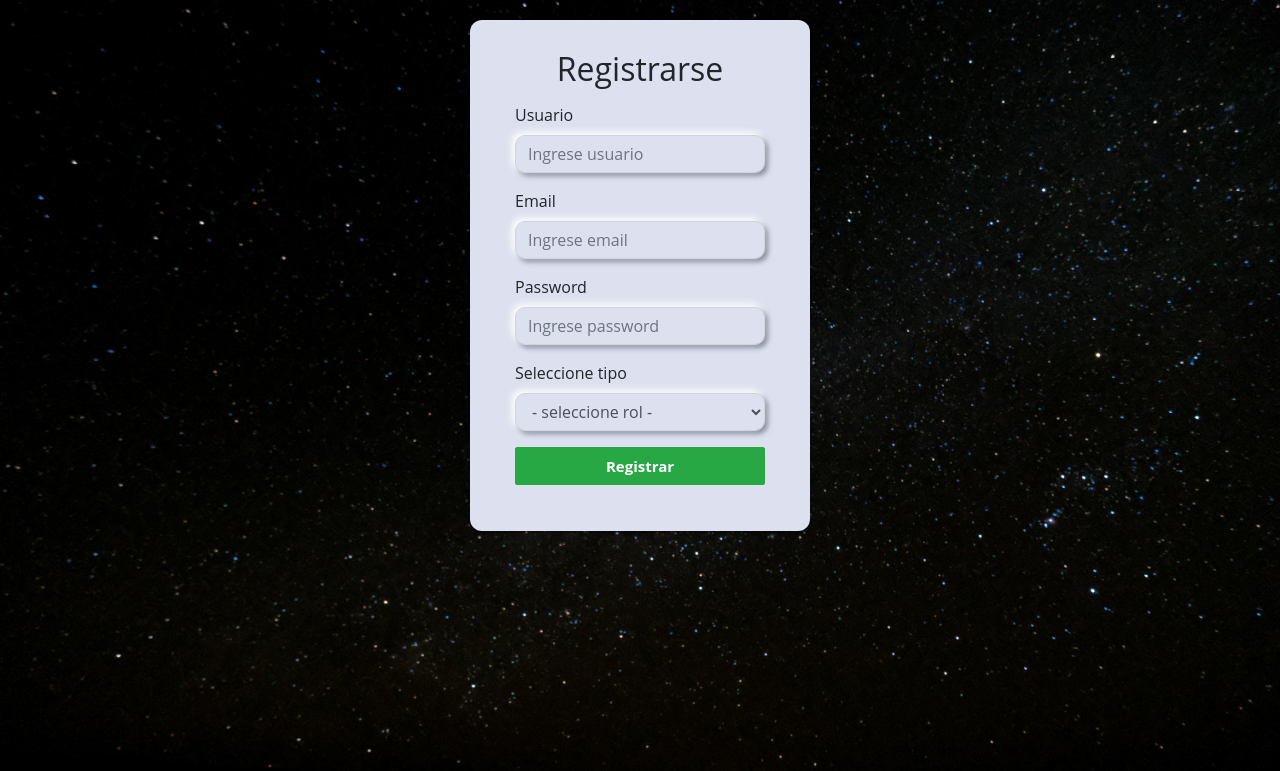
After one commit to yeisontrillos/multiusuariosenphp, a PHP site: page /admin/nuevousuadm.php in a window 1280 px wide. The commit adds this page. Shown: the top 771 px of the page. Run offline with PHP 8.4, Linux system fonts and the light colour scheme; some libraries are stand-ins or nearby versions.

Commit message:
tercer commit para la pagina se modifico el registro de un nuevo usuario multiusuarios

```diff
--- /dev/null
+++ b/admin/nuevousuadm.php
@@ -0,0 +1,115 @@
+<!DOCTYPE html>
+<html>
+<head>
+<meta charset="utf-8">
+<meta http-equiv="Content-Type" content="text/html; charset=utf-8" />
+<meta name="viewport" content="initial-scale=1.0, maximum-scale=2.0">
+<title>ProyectoMultiusuYei</title>
+<!-- Latest compiled and minified CSS -->
+<link rel="stylesheet" href="https://cdn.jsdelivr.net/npm/bootstrap@4.6.1/dist/css/bootstrap.min.css">
+
+<!-- jQuery library -->
+<script src="https://cdn.jsdelivr.net/npm/jquery@3.6.0/dist/jquery.slim.min.js"></script>
+
+<!-- Popper JS -->
+<script src="https://cdn.jsdelivr.net/npm/popper.js@1.16.1/dist/umd/popper.min.js"></script>
+
+<!-- Latest compiled JavaScript -->
+<script src="https://cdn.jsdelivr.net/npm/bootstrap@4.6.1/dist/js/bootstrap.bundle.min.js"></script>
+
+<script src="https://kit.fontawesome.com/1a3d6caaee.js" crossorigin="anonymous"></script>
+
+<style type="text/css">
+
+	.login-form {
+		width: 340px;
+    	margin: 20px auto;
+	}
+    .login-form form {
+    	margin-bottom: 15px;
+        background: #f7f7f7;
+        box-shadow: 0px 2px 2px rgba(0, 0, 0, 0.3);
+        padding: 30px;
+    }
+    .login-form h2 {
+        margin: 0 0 15px;
+    }
+    .form-control, .btn {
+        min-height: 38px;
+        border-radius: 2px;
+    }
+    .btn {
+        font-size: 15px;
+        font-weight: bold;
+    }
+
+  #bottom_newregi{
+    display: flex;
+    justify-content: center;
+    align-items: center;
+    border-radius: 10px;
+    background-color: #dde1ef;
+    box-shadow: -3px -3px 7px #fff, 3px 3px 5px rgb(94, 104, 121, 0.7);
+
+}
+body {
+    font-family: 'open sans';
+}
+
+.body__edit {
+    background-image: url("img/img-6.jpg");
+    background-repeat: no-repeat;
+    background-size: cover;
+}
+</style>
+
+<body class="body__edit">
+
+
+
+<div class="login-form">
+<form action="conexionregadm.php" method="post" class="form-horizontal" style="background-color:#dde1ef; border-radius:12px; width:100%; ">
+<center><h2 class="titulo_regis">Registrarse</h2></center>
+<div class="form-group">
+<label  class="col-sm-9 text-left">Usuario</label>
+<div class="col-sm-12">
+<input id="bottom_newregi" type="text" name="username" class="form-control" placeholder="Ingrese usuario" />
+</div>
+</div>
+
+<div class="form-group">
+<label class="col-sm-9 text-left">Email</label>
+<div class="col-sm-12">
+<input id="bottom_newregi" type="text" name="email" class="form-control" placeholder="Ingrese email" />
+</div>
+</div>
+
+<div class="form-group">
+<label class="col-sm-9 text-left">Password</label>
+<div class="col-sm-12">
+<input id="bottom_newregi" type="password" name="password" class="form-control" placeholder="Ingrese password" />
+</div>
+</div>
+
+<div class="form-group">
+    <label class="col-sm-9 text-left">Seleccione tipo</label>
+    <div class="col-sm-12">
+    <select id="bottom_newregi" class="form-control" name="role">
+        <option value="" selected="selected"> - seleccione rol - </option>
+        <option value="admin">Admin</option>
+        <option value="personal">Personal</option>
+        <option value="usuarios">Usuarios</option>
+    </select>
+    </div>
+</div>
+
+<div class="form-group">
+  <div class="col-sm-12">
+  <input  type="submit" name="btn_register" class="btn btn-success btn-block" value="Registrar">
+  <!--<a href="index.php" class="btn btn-danger">Cancel</a>-->
+  </div>
+</div>
+</form>
+</div>
+</html>
+</body>
```
Also changed, not shown: admin/admin_portada.php (+1 -78 lines), personal/nuevousuariop.php (added, +115 -0 lines), personal/personal_portada.php (+1 -75 lines), personal/img/img-6.jpg (added).
